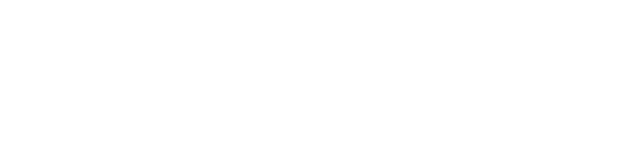
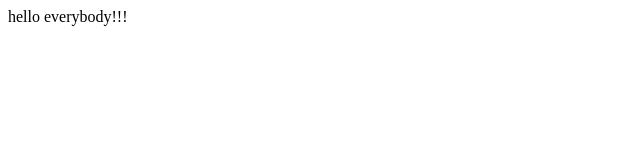
Before and after one commit to 786817560/firstCode, a plain HTML site: page first.html in a window 1280 px wide. Shown: the whole page, without its empty margins (0-640 px from the left). Drawn offline with Linux system fonts and the light colour scheme.

Commit message:
Update first.html
添加body内容

```diff
--- a/first.html
+++ b/first.html
@@ -1,6 +1,8 @@
 <!DOCTYPE html>
 <html>
 <head>
-<body></body>
+<body>
+  hello everybody!!!
+  </body>
 </head>
 </html>
```
